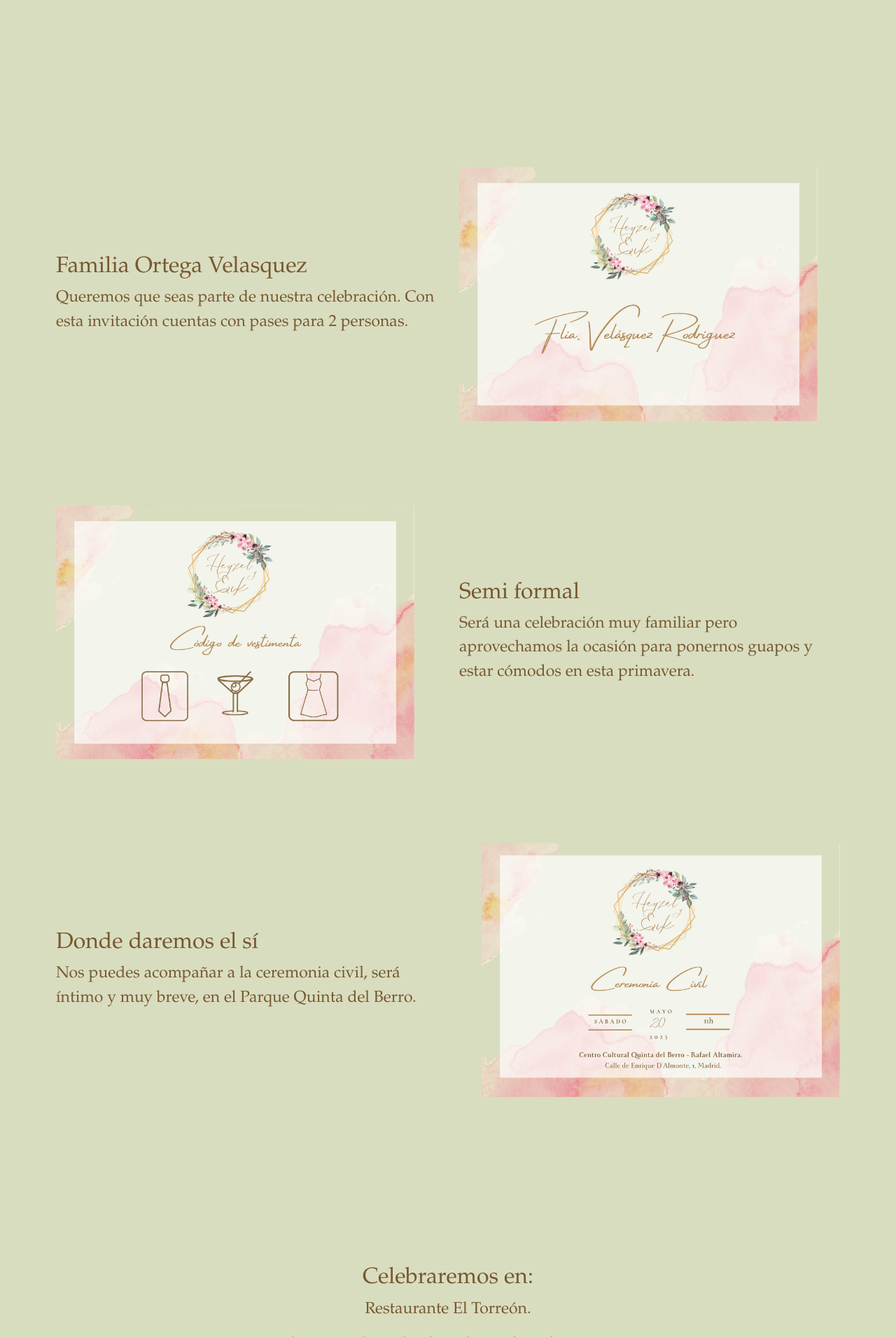
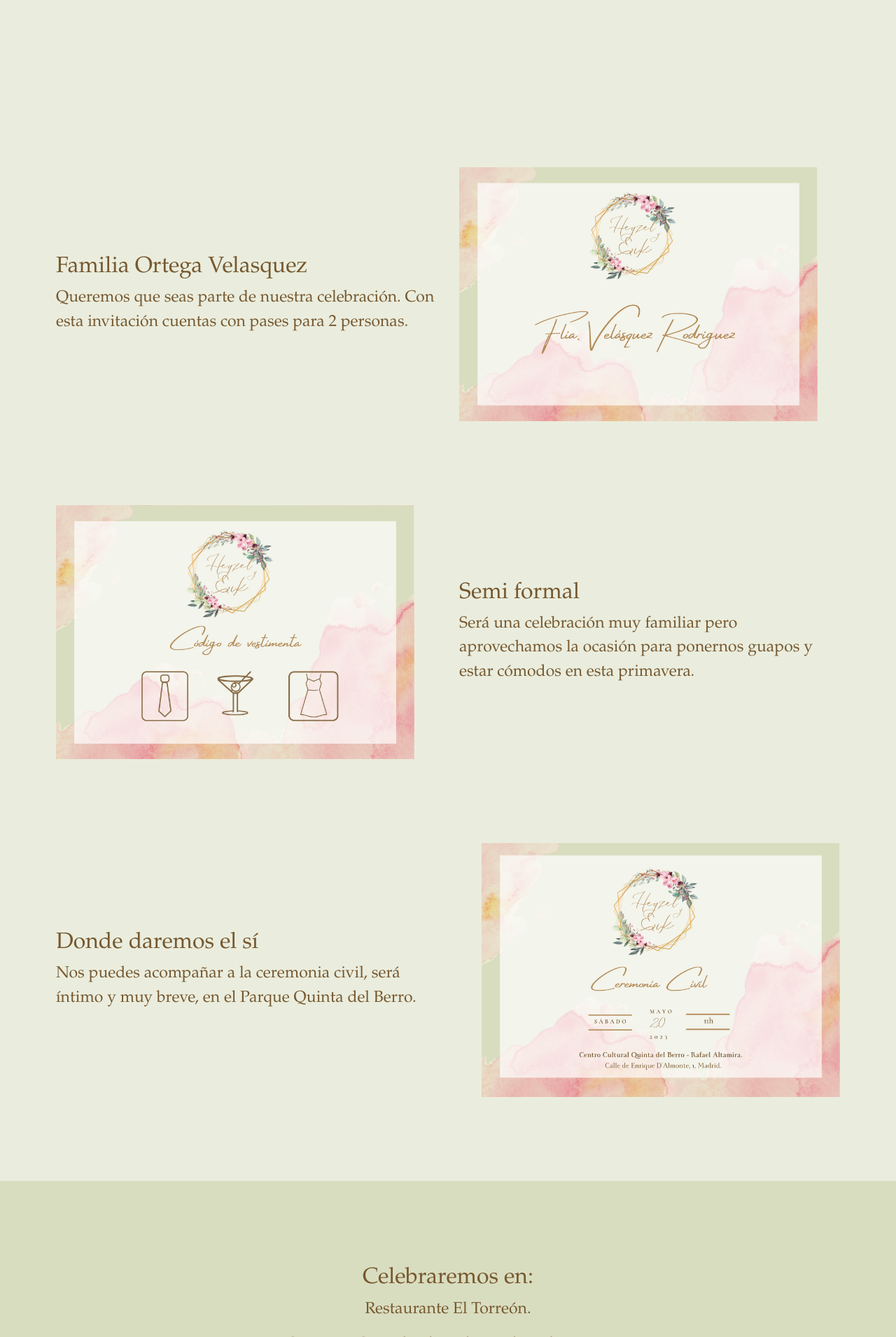
Before and after one commit to velasquezerik/wedding-page, a Django app: page /invitation/8a703aaf-c45c-408f-bfbe-7b23d28e525c/ in a window 1280 px wide. Shown: the part 1462-3373 px from the top of the page at 70% size. Run offline with Django 4.2, Linux system fonts and the light colour scheme; data comes from the database, SQL or seed files in the repository; parts of the project's set-up code (start-up, migrations or seed data) failed here and were passed over; some libraries are stand-ins or nearby versions.

Commit message:
new color

```diff
--- a/apps/invitation/static/invitation/css/style.css
+++ b/apps/invitation/static/invitation/css/style.css
@@ -43,7 +43,7 @@ TABLE OF CONTENT
 
     /* COLOR PALETTE */
 
-    --ui-color-n-000: #d9ddbf;
+    --ui-color-n-000: #d9ddbf87;
     --ui-color-n-025: #d9ddbf;
     --ui-color-n-050: #d9ddbf;
     --ui-color-n-300: #aeaeae;
--- a/static/invitation/css/style.css
+++ b/static/invitation/css/style.css
@@ -43,7 +43,7 @@ TABLE OF CONTENT
 
     /* COLOR PALETTE */
 
-    --ui-color-n-000: #d9ddbf;
+    --ui-color-n-000: #d9ddbf87;
     --ui-color-n-025: #d9ddbf;
     --ui-color-n-050: #d9ddbf;
     --ui-color-n-300: #aeaeae;
@@ -70,7 +70,6 @@ TABLE OF CONTENT
     ------------------------------------------------------------*/
 
     --ui-typography-typeface: "Garamond", Serif;
-    /* --ui-typography-typeface: "Inter", sans-serif; */
 
     /* FONT SIZE */
 
```
